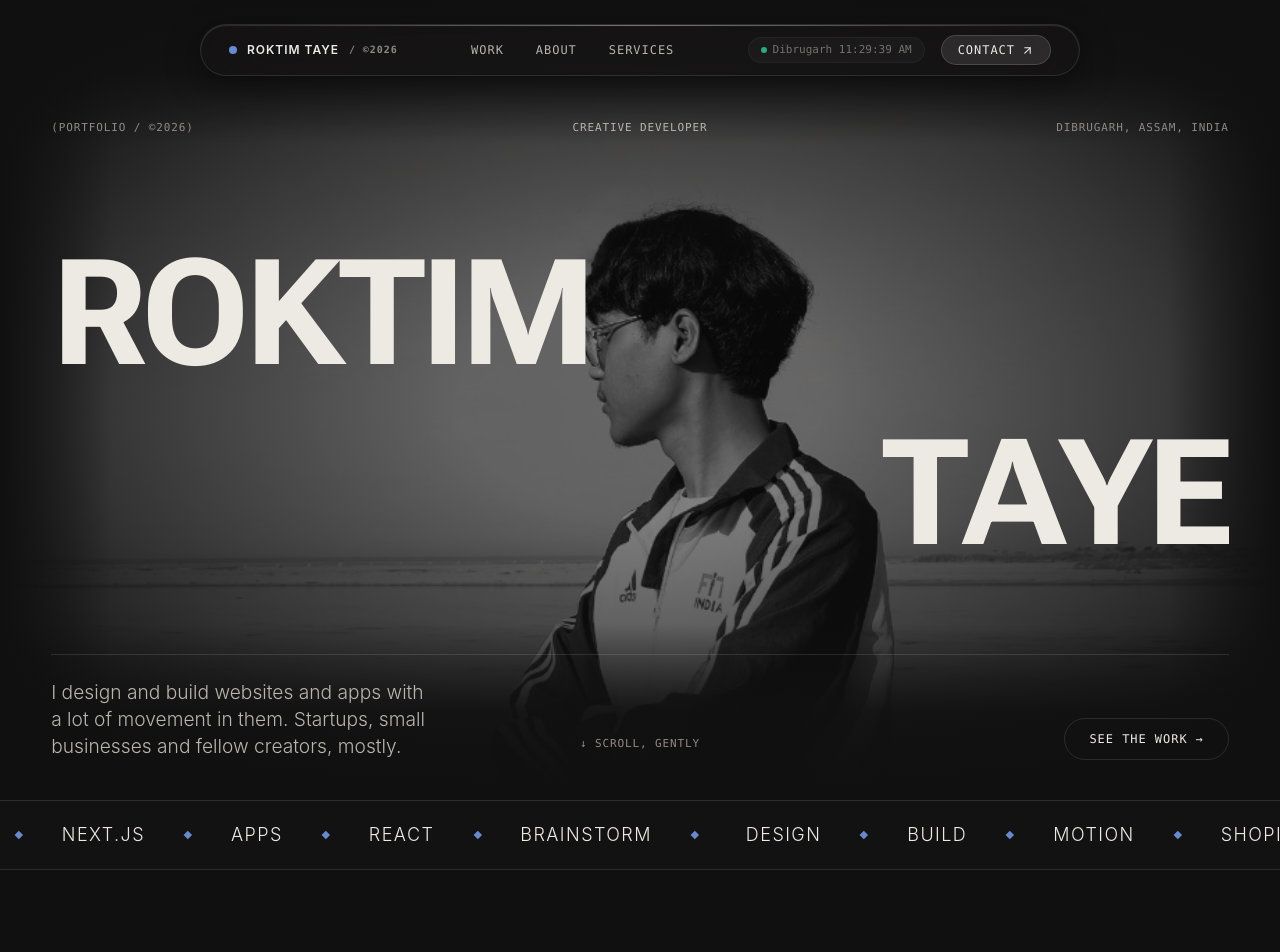
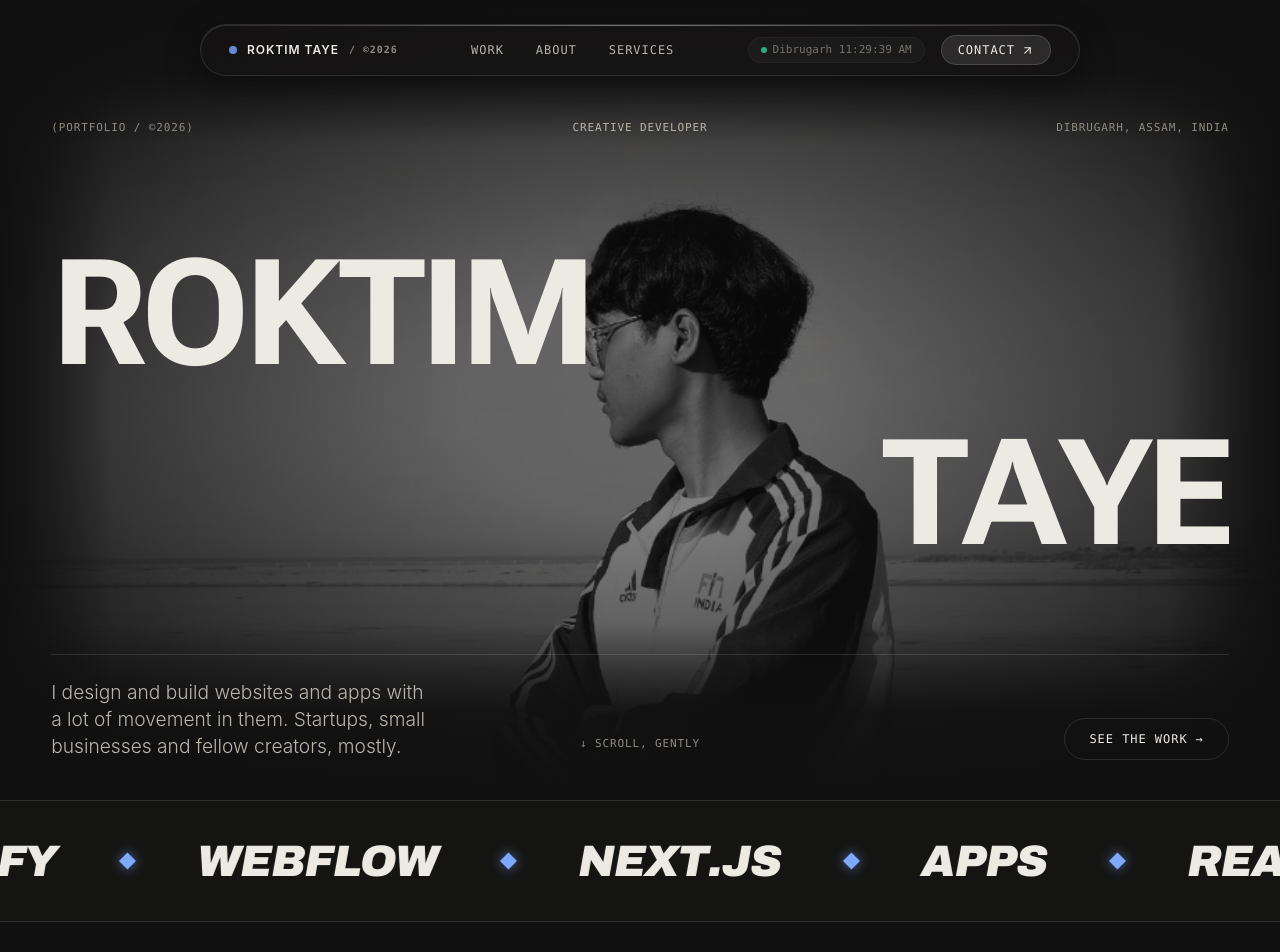
Before and after one commit to RoktimTaye/Roktim-Taye, a Next.js app: page / in a window 1280 px wide. Shown: the top 952 px of the page. Built offline with nearby package versions, Linux system fonts and the light colour scheme.

Commit message:
Enlarge scrolling marquee with Archivo Italic Bold and scroll velocity acceleration

```diff
--- a/src/app/globals.css
+++ b/src/app/globals.css
@@ -87,8 +87,8 @@ body {
 
 /* Custom Scrollbar */
 ::-webkit-scrollbar {
-  width: 5px;
-  height: 5px;
+  width: 8px;
+  height: 8px;
 }
 
 ::-webkit-scrollbar-track {
--- a/src/components/sections/SkillsMarquee.tsx
+++ b/src/components/sections/SkillsMarquee.tsx
@@ -1,34 +1,101 @@
 "use client";
+
+import { useRef } from "react";
+import {
+  motion,
+  useScroll,
+  useSpring,
+  useTransform,
+  useVelocity,
+  useAnimationFrame,
+  useMotionValue,
+} from "framer-motion";
+
+const wrap = (min: number, max: number, v: number) => {
+  const range = max - min;
+  return ((((v - min) % range) + range) % range) + min;
+};
 
 export default function SkillsMarquee() {
   const items = [
-    "Design",
-    "Build",
-    "Motion",
-    "Shopify",
-    "Webflow",
-    "Next.js",
-    "Apps",
-    "React",
-    "Brainstorm",
+    "DESIGN",
+    "BUILD",
+    "MOTION",
+    "SHOPIFY",
+    "WEBFLOW",
+    "NEXT.JS",
+    "APPS",
+    "REACT",
+    "BRAINSTORM",
+    "IDEATE",
   ];
 
+  const baseX = useMotionValue(0);
+  const { scrollY } = useScroll();
+  const scrollVelocity = useVelocity(scrollY);
+
+  // Smooth out scroll velocity with spring physics
+  const smoothVelocity = useSpring(scrollVelocity, {
+    damping: 40,
+    stiffness: 300,
+  });
+
+  // Transform velocity into an acceleration multiplier
+  const velocityFactor = useTransform(smoothVelocity, [0, 1000], [0, 4.5], {
+    clamp: false,
+  });
+
+  // Base ambient speed
+  const baseVelocity = -1.2;
+  const directionFactor = useRef<number>(1);
+
+  // Map baseX to percentage loop (-50% to 0% for 4 repetitions)
+  const x = useTransform(baseX, (v) => `${wrap(-50, 0, v)}%`);
+
+  useAnimationFrame((t, delta) => {
+    // Delta in seconds
+    const dt = delta / 1000;
+    let moveBy = baseVelocity * dt;
+
+    // Scroll acceleration: speed increases dynamically with scroll velocity
+    const currentVelocity = velocityFactor.get();
+    if (Math.abs(currentVelocity) > 0.05) {
+      moveBy += Math.sign(baseVelocity) * Math.abs(currentVelocity) * 2.8 * dt;
+    }
+
+    baseX.set(baseX.get() + moveBy * 8);
+  });
+
   return (
-    <div className="w-full border-y border-hairline bg-surface/30 py-4 sm:py-5 overflow-hidden select-none">
-      <div className="flex w-max animate-marquee hover:[animation-play-state:paused]">
+    <div className="w-full border-y border-hairline bg-surface/40 py-6 sm:py-8 md:py-10 overflow-hidden select-none relative">
+      <style>{`
+        @import url('https://fonts.googleapis.com/css2?family=Archivo:ital,wght@1,800;1,900&display=swap');
+
+        .archivo-italic-bold {
+          font-family: 'Archivo', -apple-system, BlinkMacSystemFont, sans-serif;
+          font-style: italic;
+          font-weight: 900;
+        }
+      `}</style>
+
+      {/* Marquee Track with Scroll Acceleration */}
+      <motion.div
+        style={{ x }}
+        className="flex w-max will-change-transform"
+      >
         {[0, 1, 2, 3].map((copyIdx) => (
-          <div key={copyIdx} className="flex items-center gap-6 sm:gap-10 px-4 sm:px-6">
+          <div key={copyIdx} className="flex items-center gap-8 sm:gap-14 md:gap-16 px-4 sm:px-8">
             {items.map((item, idx) => (
-              <div key={idx} className="flex items-center gap-6 sm:gap-10">
-                <span className="text-sm sm:text-base md:text-lg font-light text-text uppercase tracking-wider font-sans">
+              <div key={idx} className="flex items-center gap-8 sm:gap-14 md:gap-16">
+                <span className="archivo-italic-bold text-2xl sm:text-3xl md:text-4xl lg:text-[2.75rem] text-text uppercase tracking-tight hover:text-accent transition-colors duration-200">
                   {item}
                 </span>
-                <span className="w-1.5 h-1.5 rotate-45 bg-accent/80 inline-block" />
+                <span className="w-2.5 h-2.5 sm:w-3 sm:h-3 rotate-45 bg-accent inline-block shrink-0 shadow-[0_0_12px_rgba(127,168,255,0.6)]" />
               </div>
             ))}
           </div>
         ))}
-      </div>
+      </motion.div>
     </div>
   );
 }
```
